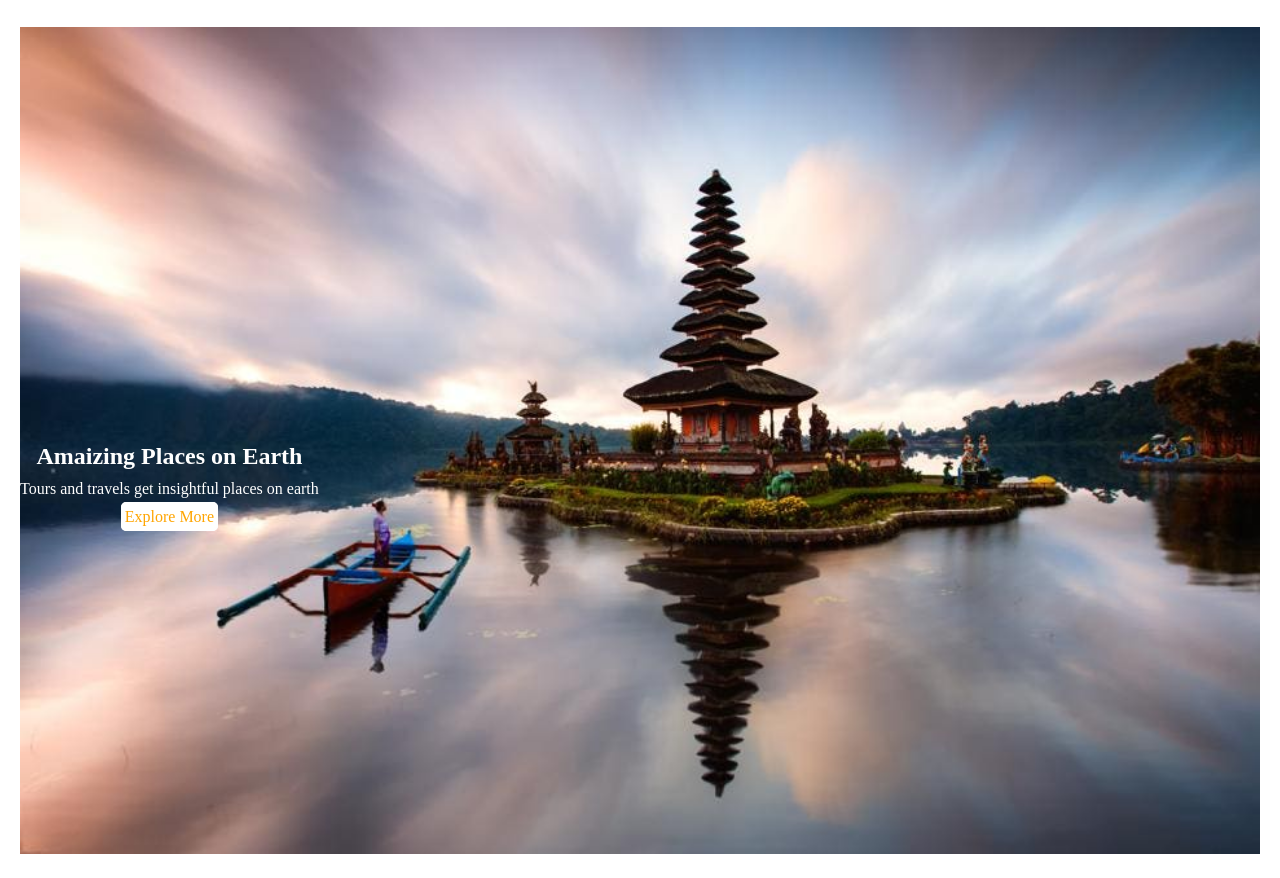
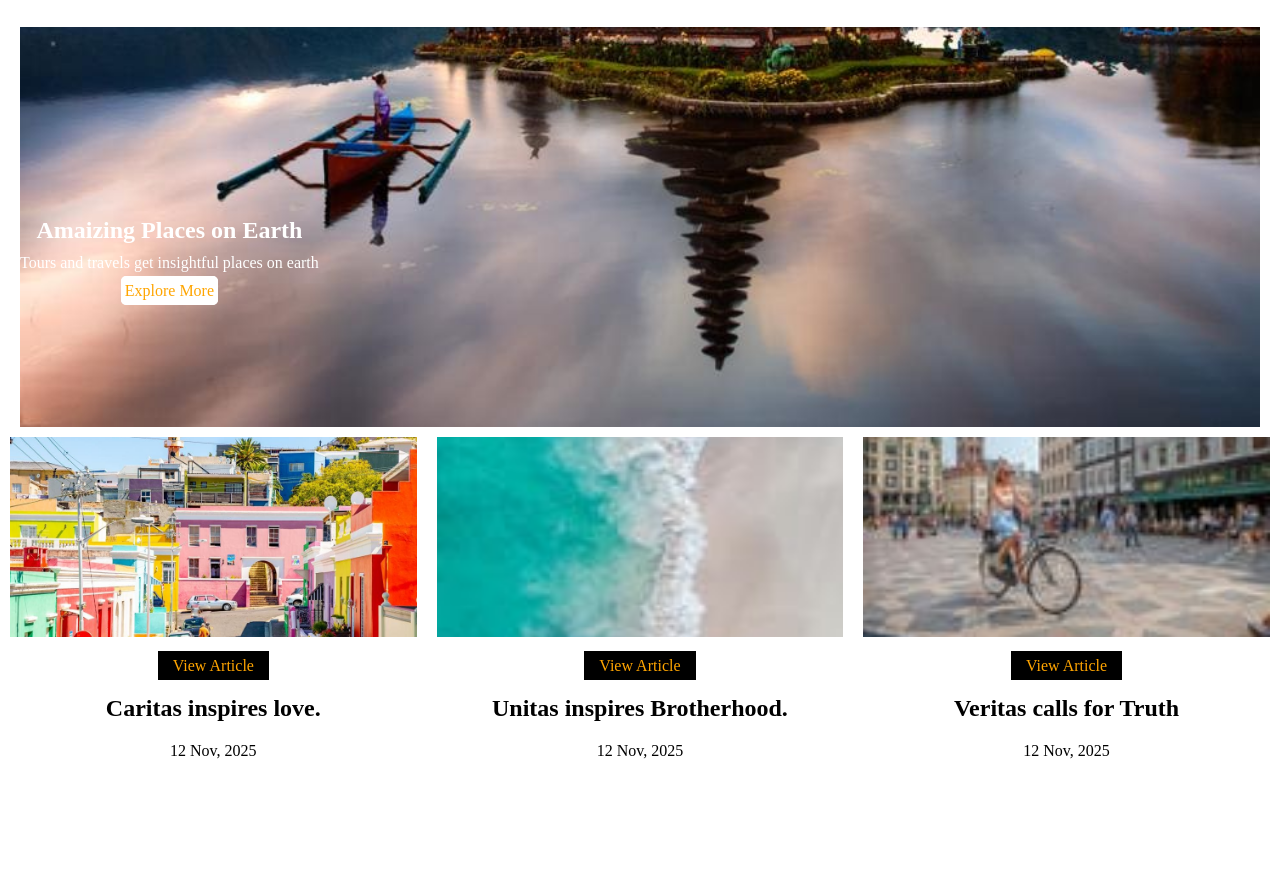
Before and after one commit to Simon-FOS/article-app, a plain HTML site: page index.html in a window 1280 px wide. Shown: the part 71-949 px from the top of the page. After the commit the page ends 841 px from the top, so only its background shows below. Drawn offline with Linux system fonts and the light colour scheme.

Commit message:
creat article list section on index page

```diff
--- a/index.html
+++ b/index.html
@@ -60,7 +60,87 @@
                         <a href="#">Explore More</a>
                     </div>
                 </div>
+
+
             </section>
+
+            <section>
+                <div class="col-md-4">
+                    <div class="card">
+                        <div class="card-img">
+                            <img src="static/img/mmm.jpg" alt="">
+                        </div>
+
+                        <div class="card-content">
+                            <a class="btn card-btn">
+                                View Article
+                            </a>
+
+                            <div>
+                                <h2 class="card-title">
+                                    Caritas inspires love.
+                                </h2>
+
+                                <div class="card-date">
+                                    12 Nov, 2025
+                                </div>
+                            </div>
+
+                        </div>
+                    </div>
+                </div>
+
+                <div class="col-md-4">
+                    <div class="card">
+                        <div class="card-img">
+                            <img src="static/img/m3.jpg" alt="">
+                        </div>
+
+                        <div class="card-content">
+                            <a class="btn card-btn">
+                                View Article
+                            </a>
+
+                            <div>
+                                <h2 class="card-title">
+                                    Unitas inspires Brotherhood.
+                                </h2>
+
+                                <div class="card-date">
+                                    12 Nov, 2025
+                                </div>
+                            </div>
+
+                        </div>
+                    </div>
+                </div>
+
+                <div class="col-md-4">
+                    <div class="card">
+                        <div class="card-img">
+                            <img src="static/img/m2.jpg" alt="">
+                        </div>
+
+                        <div class="card-content">
+                            <a class="btn card-btn">
+                                View Article
+                            </a>
+
+                            <div>
+                                <h2 class="card-title">
+                                    Veritas calls for Truth
+                                </h2>
+
+                                <div class="card-date">
+                                    12 Nov, 2025
+                                </div>
+                            </div>
+
+                        </div>
+                    </div>
+                </div>
+            </section>
+
         </main>
         <!--THE MAIN SECTION END-->
 
--- a/static/css/style.css
+++ b/static/css/style.css
@@ -62,11 +62,18 @@
   .align-items-center{
     align-items: center;
   }
+
+.border{
+  border: 1px solid var(--black);
+}
+
   /*HEADER SECTION*/
 
   /* MAIN INTRO SECTION */
   .intro-body{
     position: relative;
+    max-height: 50vh;
+    border:50vh blue;
   }
 
   .intro-content{
@@ -100,11 +107,58 @@
     transition: background-color .4s ease-in-out;
   }
 
+.intro-img{
+  max-height: inherit;
+}
+
   .intro-img img{
+    object-fit: cover;
     width: 100%;
-    object-fit: contain;
+    max-height: inherit;
+    object-position: bottom;
+
   }
-  /* MAIN INTOR SECTION */
+  /* MAIN INTOR SECTION ENDS */
+  .card-img{
+    width: 100%;
+    height: 200px;
+  }
+
+  .card-img img{
+    object-fit: cover;
+    object-position: center;
+    width: 100%;
+    height: 100%;
+  }
+
+  .card-content{
+    text-align: center;
+  }
+
+.card-btn, .card-title, .card-img{
+  margin-bottom: 20px; !important;
+}
+
+.card-btn{
+  background-color: var(--black);
+  color: var(--orange);
+  padding: 6px 15px;
+}
+
+.card-btn:hover{
+  background-color: var(--gray);
+  transition: background-color .4s ease-in-out;
+
+}
+
+.card-title{
+  margin-top: 20px;
+}
+  /*ARTICLE LIST SECTION*/
+
+
+
+  /*ARTICLE LIST SECTION ENDS*/
 
 
 /* Extra small devices (phones, 600px and down) */
```
